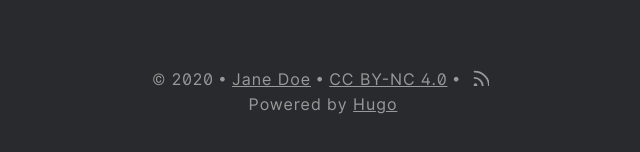
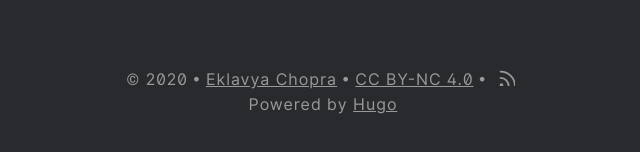
Before and after one commit to Eklavya42/Eklavya42.github.io, a plain HTML site: page index.html in a window 1280 px wide. Shown: the part 642-794 px from the top of the page, 317-957 px from the left. Drawn offline with nearby package versions, Linux system fonts and the light colour scheme.

Commit message:
modifications

```diff
--- a/index.html
+++ b/index.html
@@ -5,7 +5,7 @@
         <meta charset="UTF-8">
 <meta http-equiv="X-UA-Compatible" content="ie=edge">
 <meta name="viewport" content="width=device-width, initial-scale=1, shrink-to-fit=no">
-<meta name="author" content="Jane Doe ">
+<meta name="author" content="Eklavya Chopra ">
 <meta name="description" content="Technophile | Researcher | Coder" />
 <meta name="keywords" content="" />
 <meta name="robots" content="noodp" />
@@ -96,7 +96,8 @@
         <span class="header__right">
 
                 <nav class="menu">
-    <ul class="menu__inner"><li><a href="about/">About</a></li><li><a href="posts/">Posts</a></li><li><a href="https://drive.google.com/file/d/1zDzN3F3Z-c09PAeL92U4z-85IoQypreJ/view?usp=sharing">Resume</a></li>
+    <ul class="menu__inner">
+        <li><a href="about/">About</a></li><li><a href="posts/">Posts</a></li><li><a href="https://drive.google.com/file/d/1zDzN3F3Z-c09PAeL92U4z-85IoQypreJ/view?usp=sharing">Resume</a></li>
     </ul>
 </nav>
 
@@ -141,7 +142,7 @@
         <div class="footer__content">
             <span>&copy; 2020</span>
 
-                <span><a href="">Jane Doe</a></span>
+                <span><a href="">Eklavya Chopra</a></span>
 
 
                 <span><a href="https://creativecommons.org/licenses/by-nc/4.0/" target="_blank" rel="noopener">CC BY-NC 4.0</a></span>
```
Also changed, not shown: 404.html (+4 -3 lines), about/index.html (+3 -2 lines), categories/development/index.html (+4 -3 lines), categories/golang/index.html (+4 -3 lines), categories/index.html (+4 -3 lines), posts/2014/04/getting-started-with-hugo/index.html (+3 -2 lines), posts/index.html (+4 -3 lines), series/hugo-101/index.html (+4 -3 lines), series/index.html (+4 -3 lines), tags/development/index.html (+4 -3 lines), tags/go/index.html (+4 -3 lines), tags/golang/index.html (+4 -3 lines), tags/hugo/index.html (+4 -3 lines), tags/index.html (+4 -3 lines).
